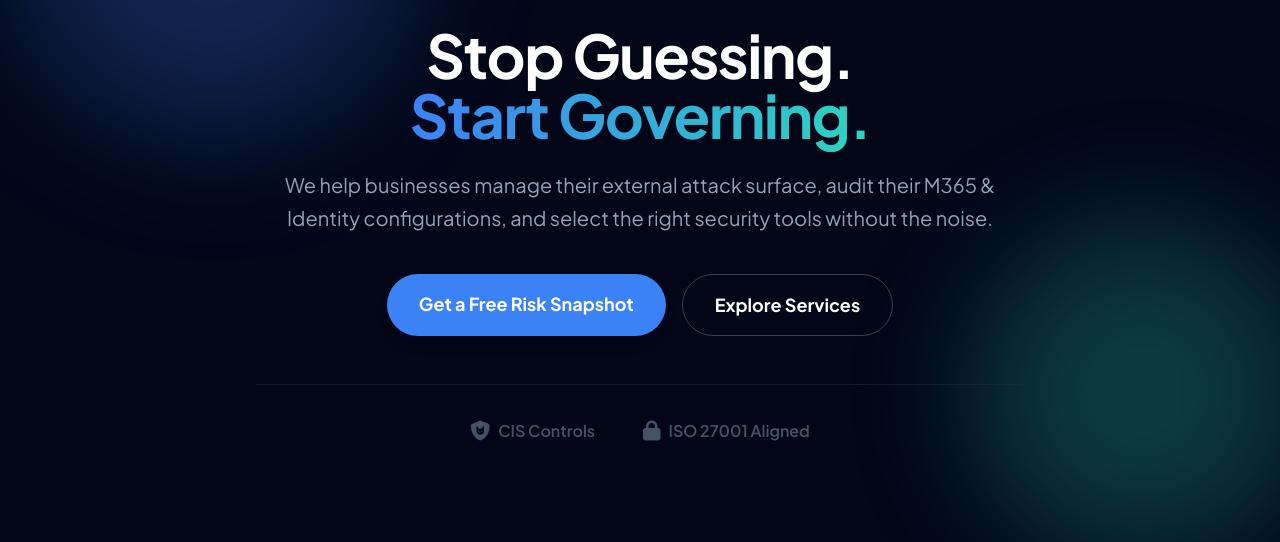
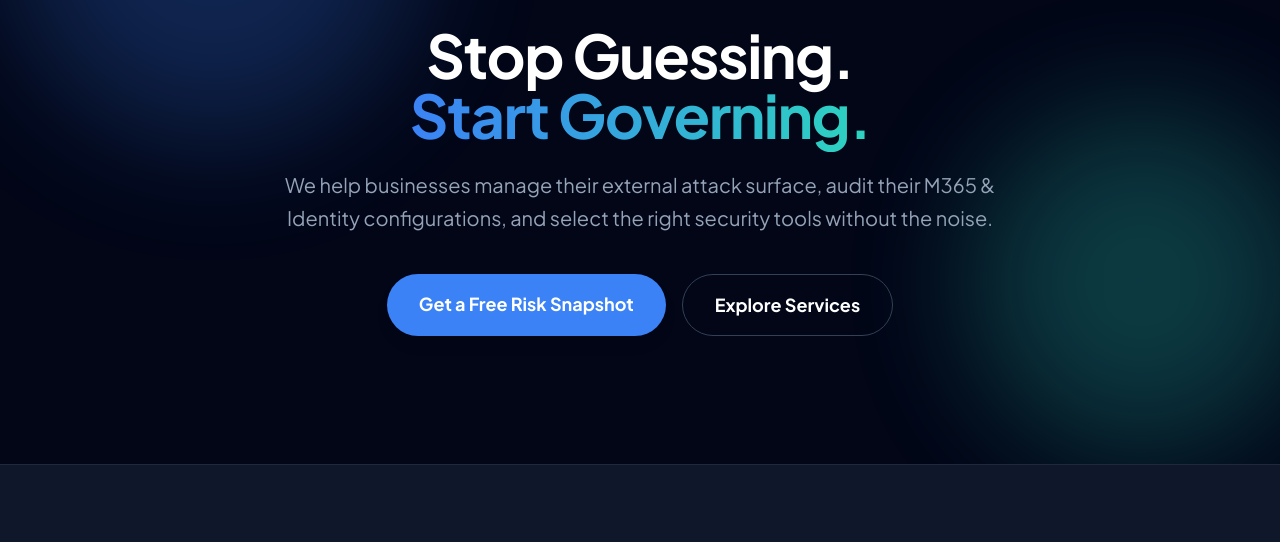
Before and after one commit to 2friendly/cubit, a plain HTML site: page index.html in a window 1280 px wide. Shown: the part 237-779 px from the top of the page. Drawn offline with nearby package versions, Linux system fonts and the light colour scheme.

```diff
--- a/index.html
+++ b/index.html
@@ -169,15 +169,7 @@
                     </a>
                 </div>
 
-                <!-- Trust Badges (Dark Mode) -->
-                <div
-                    class="mt-12 pt-8 border-t border-slate-800 flex flex-wrap justify-center gap-x-12 gap-y-6 text-slate-500 font-semibold opacity-70">
 
-                    <div class="flex items-center gap-2 hover:text-slate-300 transition"><i
-                            class="fa-solid fa-shield-cat text-xl"></i> CIS Controls</div>
-                    <div class="flex items-center gap-2 hover:text-slate-300 transition"><i
-                            class="fa-solid fa-lock text-xl"></i> ISO 27001 Aligned</div>
-                </div>
             </div>
         </div>
     </section>
```
